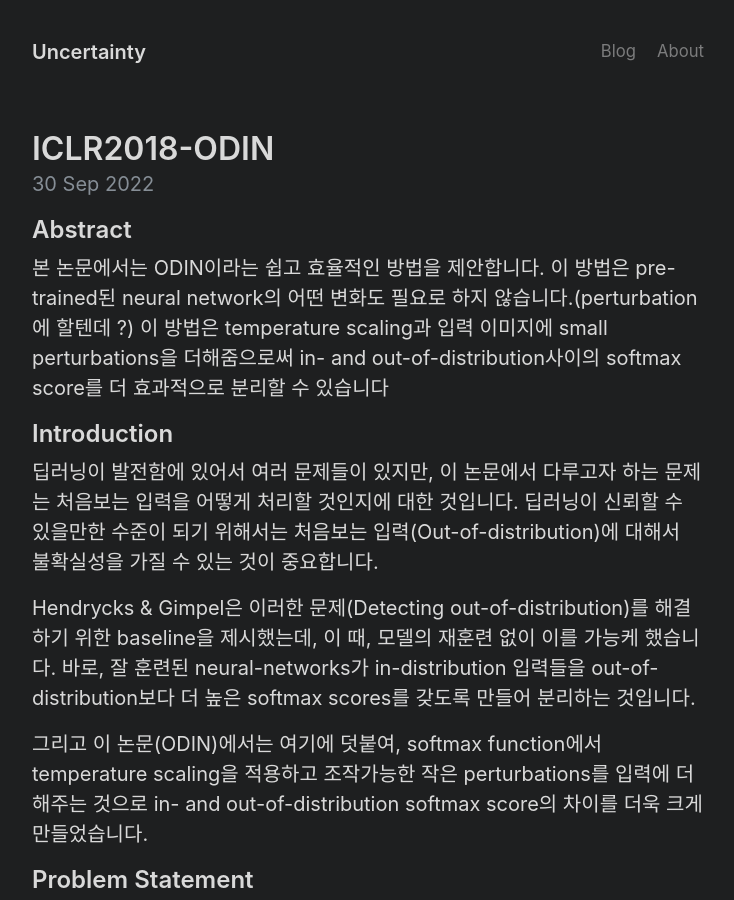
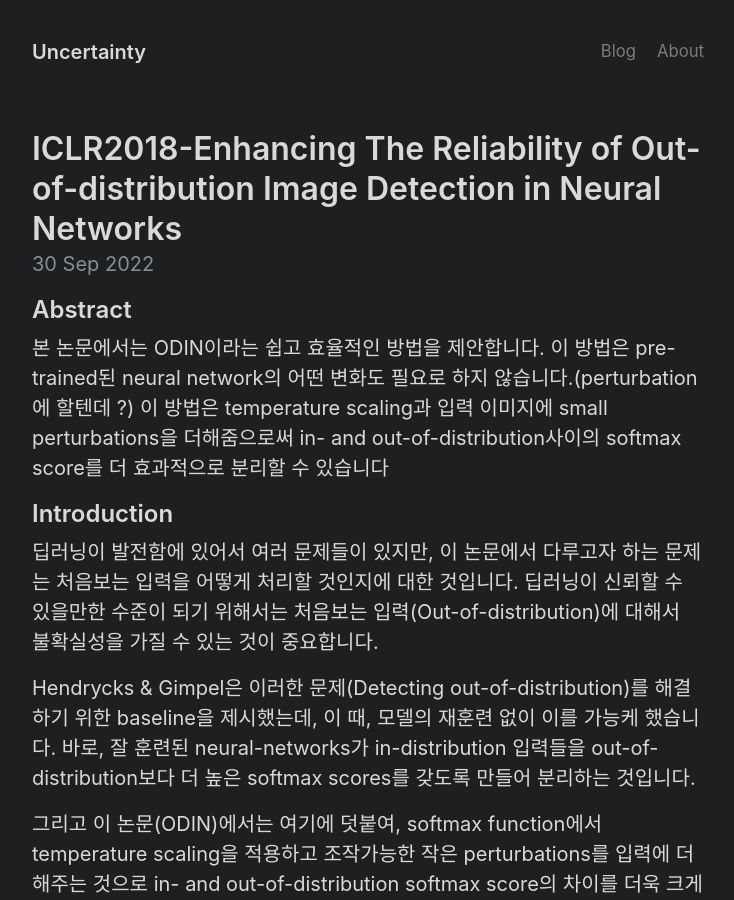
Before and after one commit to mawjdgus0812/mawjdgus0812.github.io, a Jekyll site: the page built from _posts/2022-09-30-ICLR2018-ODIN.md, in a window 1280 px wide and 900 px high. Shown: the whole window, without its empty margins (272-1006 px from the left). Built offline with Jekyll 4.4.1, drawn with Linux system fonts in a browser that asks for light colours; formulas are drawn with MathJax 3.

Commit message:
Update 2022-09-30-ICLR2018-ODIN.md

```diff
--- a/_posts/2022-09-30-ICLR2018-ODIN.md
+++ b/_posts/2022-09-30-ICLR2018-ODIN.md
@@ -1,6 +1,6 @@
 ---
 layout: post
-title: ICLR2018-ODIN
+title: ICLR2018-Enhancing The Reliability of Out-of-distribution Image Detection in Neural Networks
 use_math: True
 ---
 
```
